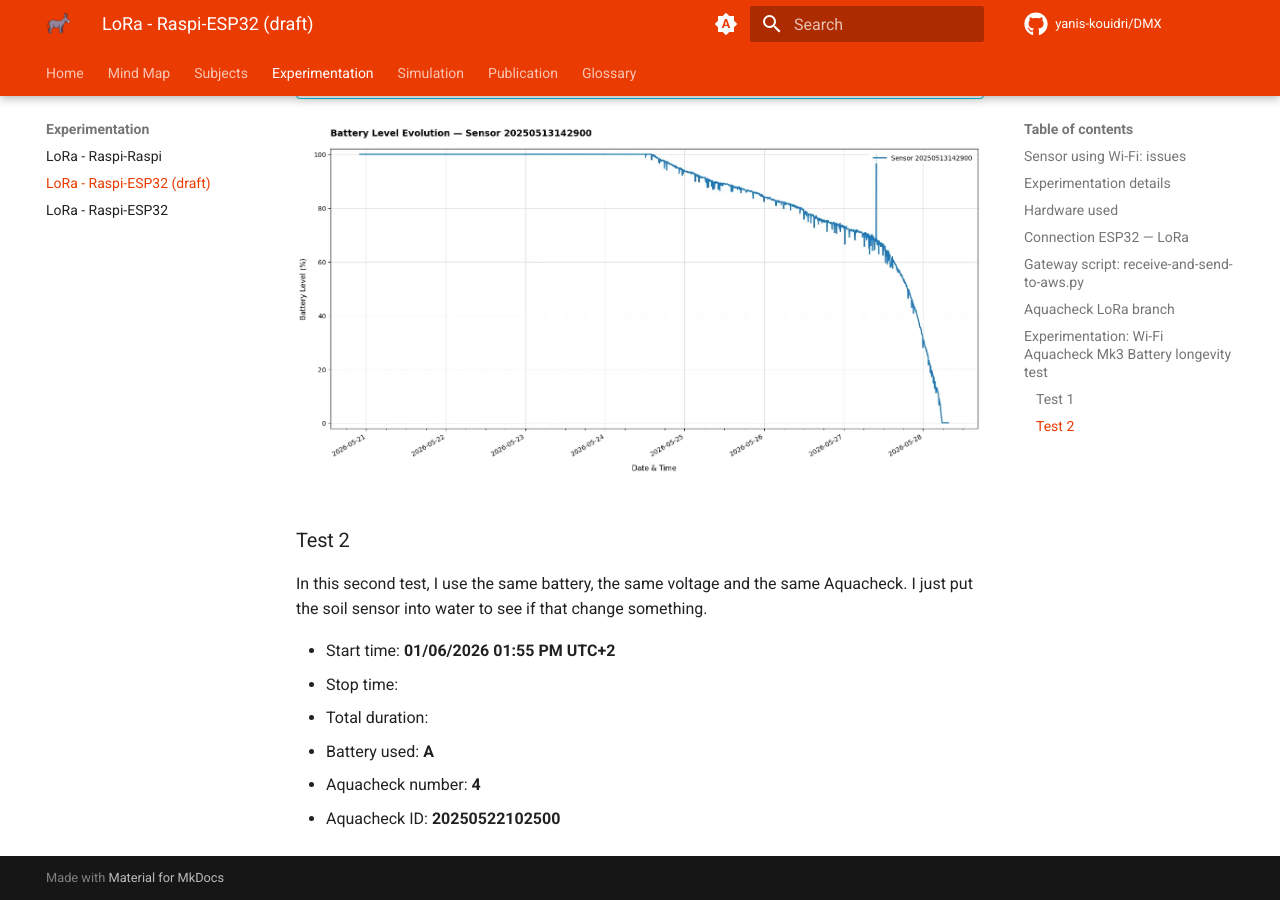
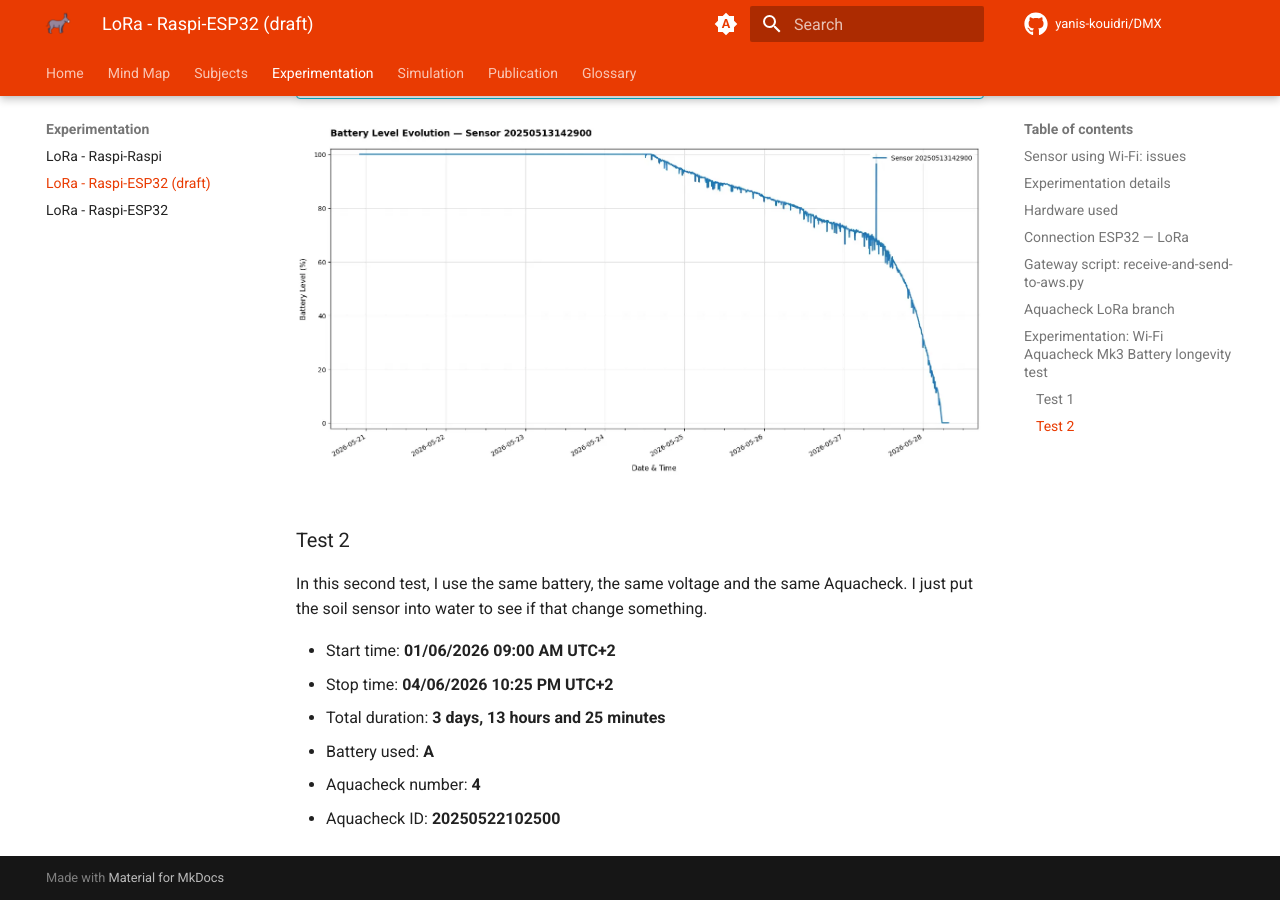
Before and after one commit to Yanis-Kouidri/DMX, an MkDocs documentation site: the page built from docs/experimentation/lora-raspi-esp32/lora-raspi-esp32_draft.md, in a window 1280 px wide and 900 px high, scrolled down 5323 px. Built offline with MkDocs 1.6.1 and Material for MkDocs 9.7.7, drawn with Linux system fonts in a browser that asks for light colours; comment, search, counter and statistics services are not loaded.

```diff
--- a/docs/experimentation/lora-raspi-esp32/lora-raspi-esp32_draft.md
+++ b/docs/experimentation/lora-raspi-esp32/lora-raspi-esp32_draft.md
@@ -93,9 +93,9 @@ In this first test, I charge a battery and plug it into *Aquacheck 4* with the s
 
 In this second test, I use the same battery, the same voltage and the same Aquacheck. I just put the soil sensor into water to see if that change something.
 
-- Start time: **01/06/2026 01:55 PM UTC+2**
-- Stop time:
-- Total duration:
+- Start time: **01/06/2026 09:00 AM UTC+2**
+- Stop time: **04/06/2026 10:25 PM UTC+2**
+- Total duration: **3 days, 13 hours and 25 minutes**
 - Battery used: **A**
 - Aquacheck number: **4**
 - Aquacheck ID: **20250522102500**
```
